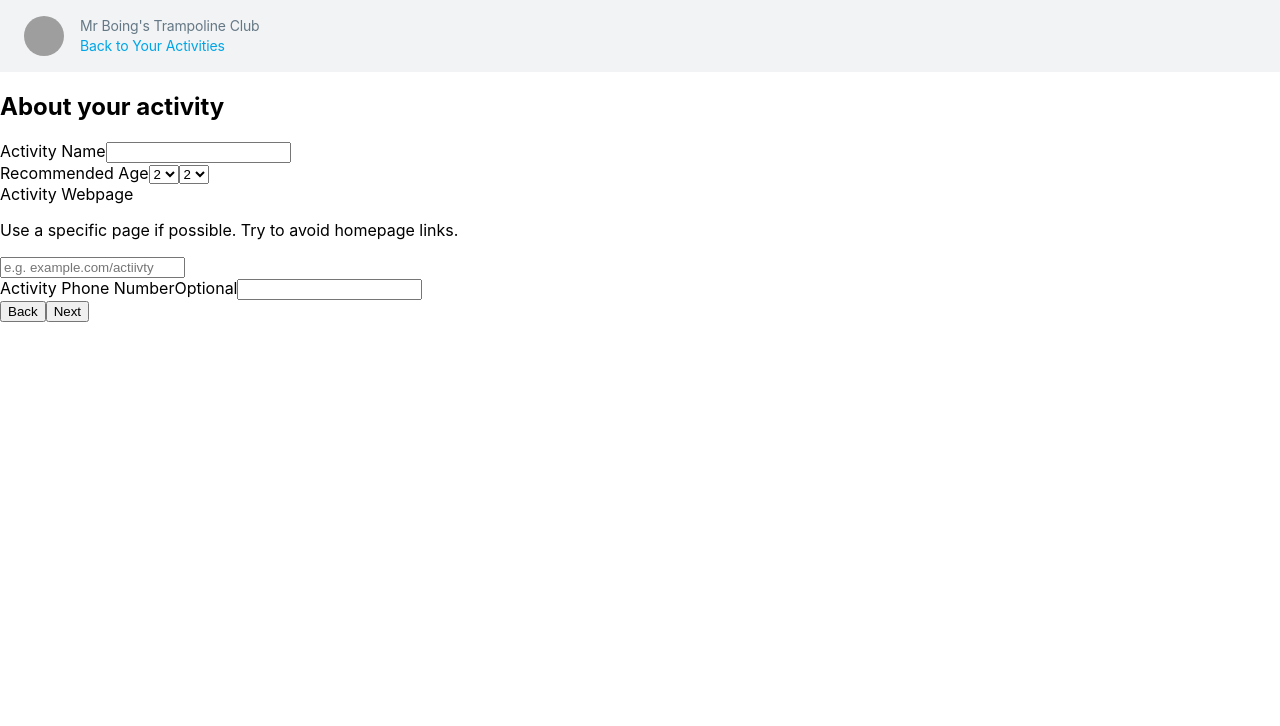
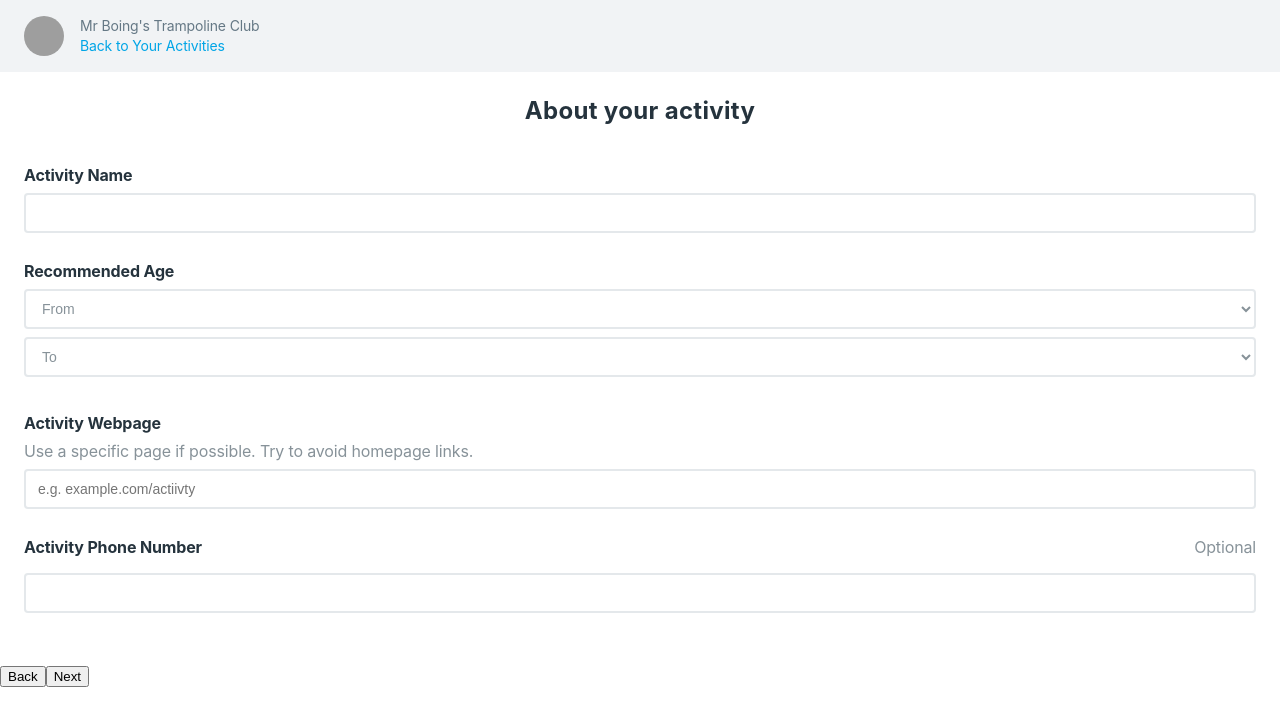
Before and after one commit to kevincarrogan/hoop, a React (Create React App) app: page / in a window 1280 px wide. Shown: the top 726 px of the page. Built offline with nearby package versions, Linux system fonts and the light colour scheme; grey boxes are pictures that could not be loaded.

Commit message:
Style form.

```diff
--- a/src/App.js
+++ b/src/App.js
@@ -15,30 +15,34 @@ class App extends Component {
         </header>
         <section>
           <h1>About your activity</h1>
-          <form>
-            <div>
+          <form className="base-form">
+            <div className="form-field">
               <label>Activity Name</label>
               <input type="text" name="activity_name" />
             </div>
-            <div>
+            <div className="form-field">
               <label>Recommended Age</label>
               <select>
+                <option>From</option>
                 <option>2</option>
                 <option>3</option>
               </select>
               <select>
+                <option>To</option>
                 <option>2</option>
                 <option>3</option>
               </select>
             </div>
-            <div>
+            <div className="form-field">
               <label>Activity Webpage</label>
-              <p>Use a specific page if possible. Try to avoid homepage links.</p>
+              <p className="instructions">Use a specific page if possible. Try to avoid homepage links.</p>
               <input type="text" name="activity_webpage" placeholder="e.g. example.com/actiivty" />
             </div>
-            <div>
-              <label>Activity Phone Number</label>
-              <span>Optional</span>
+            <div className="form-field">
+              <div className="label-wrapper">
+                <label>Activity Phone Number</label>
+                <span className="optional">Optional</span>
+              </div>
               <input type="text" name="activity_phone_number" />
             </div>
           </form>
--- a/src/index.css
+++ b/src/index.css
@@ -1,6 +1,7 @@
 body {
-  font-family: "SF Pro Text", sans-serif;
+  font-family: -apple-system, BlinkMacSystemFont, "Helvetica Neue", sans-serif;
   margin: 0;
+  -webkit-font-smoothing: antialiased;
 }
 
 header {
@@ -32,3 +33,74 @@ header nav a {
   line-height: 20px;
   text-decoration: none;
 }
+
+section {
+  padding: 24px;
+}
+
+section h1 {
+  color: #25333d;
+  letter-spacing: .33px;
+  line-height: 29px;
+  margin: 0;
+  margin-bottom: 40px;
+  text-align: center;
+}
+
+.base-form {
+  display: flex;
+  flex-direction: column;
+}
+
+.form-field {
+  display: flex;
+  flex-direction: column;
+  margin-bottom: 28px;
+}
+
+.form-field label {
+  color: #25333d;
+  font-weight: bold;
+  letter-spacing: -.15px;
+  line-height: 20px;
+  margin-bottom: 8px;
+}
+
+.form-field input, .form-field select {
+  border: 2px solid rgba(171,185,194,0.32);
+  border-radius: 4px;
+  box-sizing: border-box;
+  font-size: 14px;
+  height: 40px;
+  padding: 12px;
+}
+
+.form-field select {
+  background-color: inherit;
+  color: #879299;
+  margin-bottom: 8px;
+  padding: 0 12px;
+}
+
+.form-field .instructions {
+  color: #879299;
+  letter-spacing: -.15px;
+  line-height: 20px;
+  margin: 0;
+  margin-bottom: 8px;
+}
+
+.form-field .label-wrapper {
+  display: flex;
+  margin-bottom: 8px;
+}
+
+.form-field .label-wrapper label {
+  flex: 1;
+}
+
+.form-field .optional {
+  color: #879299;
+  letter-spacing: -.15px;
+  line-height: 20px;
+}
```
